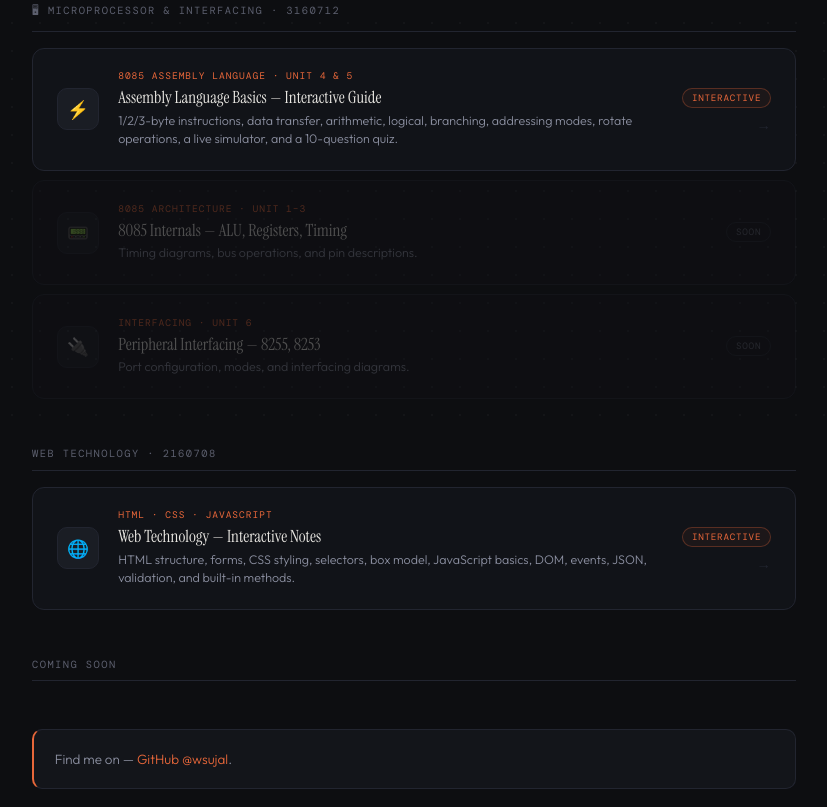
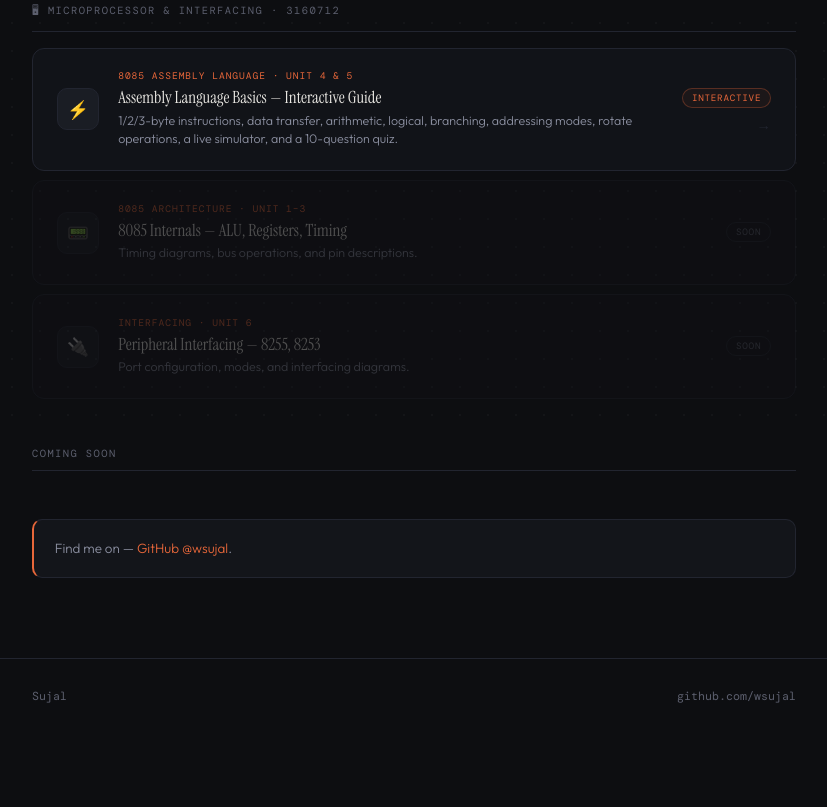
Before and after one commit to wsujal/wsujal.github.io, a plain HTML site: page resources.html in a window 1280 px wide. Shown: the part 383-1190 px from the top of the page, without its empty margins (226-1053 px from the left). After the commit the page ends 1116 px from the top, so only its background shows below. Drawn offline with nearby package versions, Linux system fonts and the light colour scheme.

Commit message:
removed webtech.html until further approval

```diff
--- a/resources.html
+++ b/resources.html
@@ -354,23 +354,6 @@
     </div>
   </div>
 
-  <div class="res-group" data-category="interactive">
-  <div class="res-group-title"> Web Technology · 2160708</div>
-
-  <a href="webtech.html" class="res-card">
-    <div class="res-icon">🌐</div>
-    <div class="res-body">
-      <div class="res-tag">HTML · CSS · JavaScript</div>
-      <div class="res-title">Web Technology — Interactive Notes</div>
-      <div class="res-desc">HTML structure, forms, CSS styling, selectors, box model, JavaScript basics, DOM, events, JSON, validation, and built-in methods.</div>
-    </div>
-    <div class="res-meta">
-      <div class="res-type type-interactive">Interactive</div>
-      <div class="res-arrow">→</div>
-    </div>
-  </a>
-</div>
-
  <div class="res-group" data-category="soon">
     <div class="res-group-title"> Coming Soon</div>
   </div>
```
